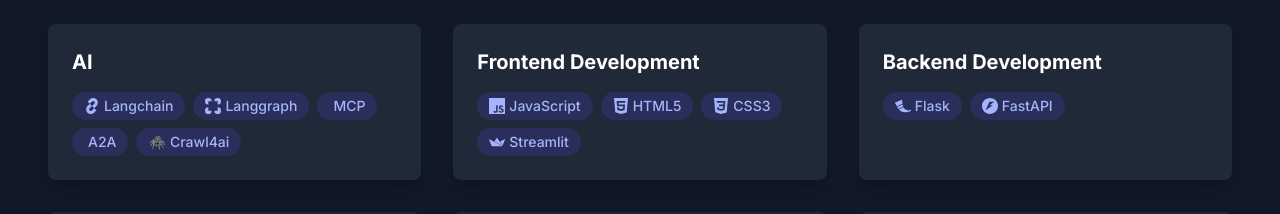
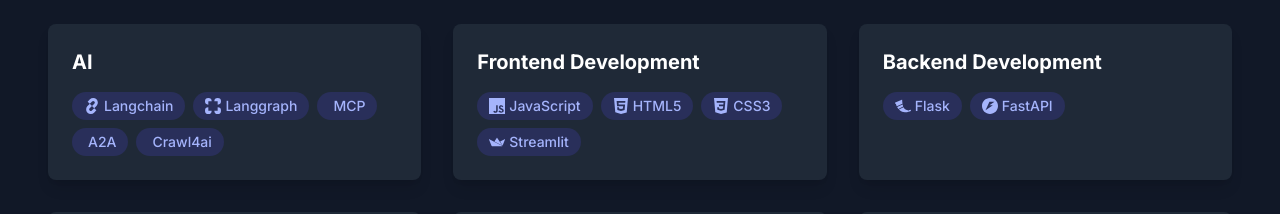
Before and after one commit to hyeonsang010716/my_portfolio, a React (Vite) app: page / in a window 1280 px wide. Shown: the part 920-1134 px from the top of the page. Built offline with nearby package versions, Linux system fonts and the light colour scheme.

Commit message:
[MOD] remove crawl4ai icon

```diff
--- a/src/sections/Skills.tsx
+++ b/src/sections/Skills.tsx
@@ -10,7 +10,7 @@
   Langchain: <Icon icon="simple-icons:langchain" className="w-4 h-4" />,
   MCP:       <span aria-hidden></span>,
   A2A:       <span aria-hidden></span>,
-  Crawl4ai:  <span aria-hidden>🕷️</span>,
+  Crawl4ai:  <span aria-hidden></span>,
 
   // ─────── Front-end ───────
   JavaScript: <Icon icon="simple-icons:javascript" className="w-4 h-4" />,
```
